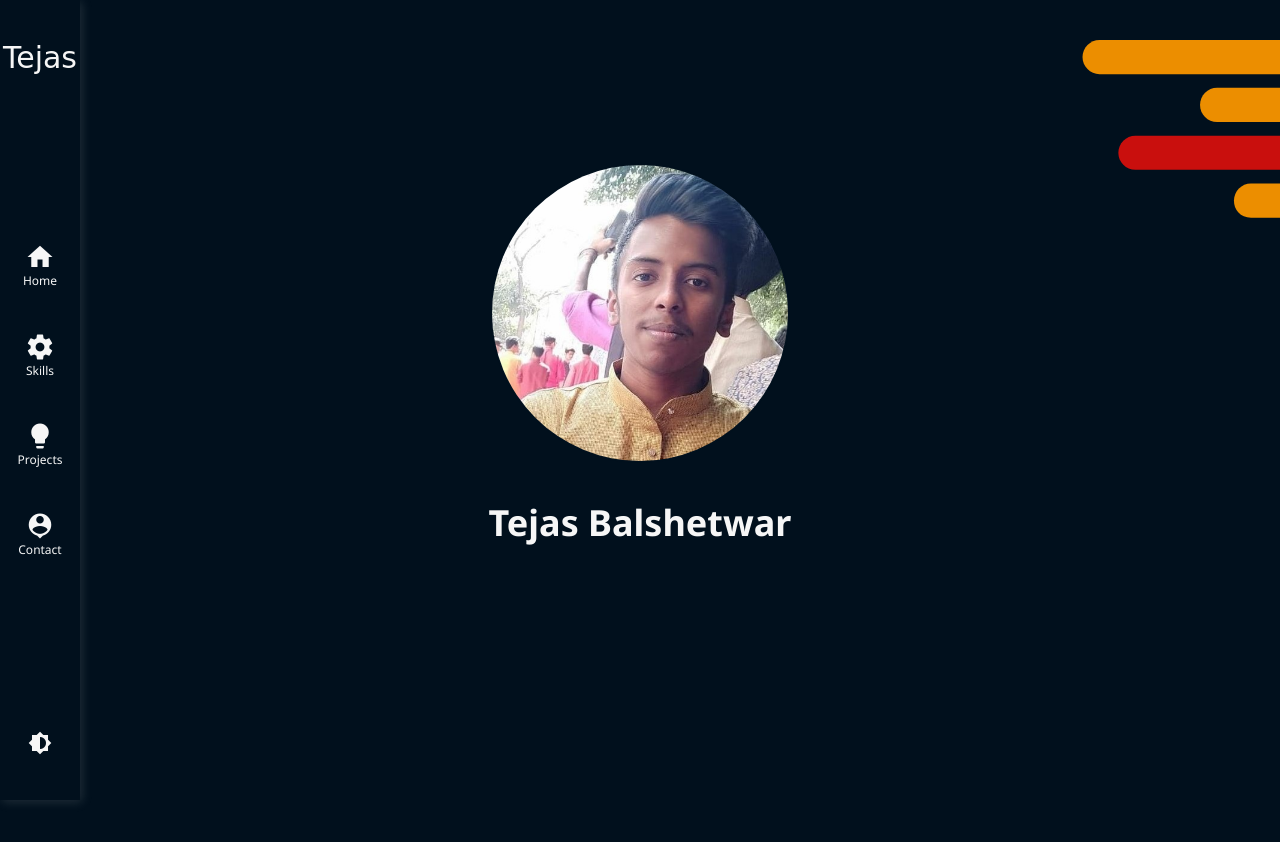
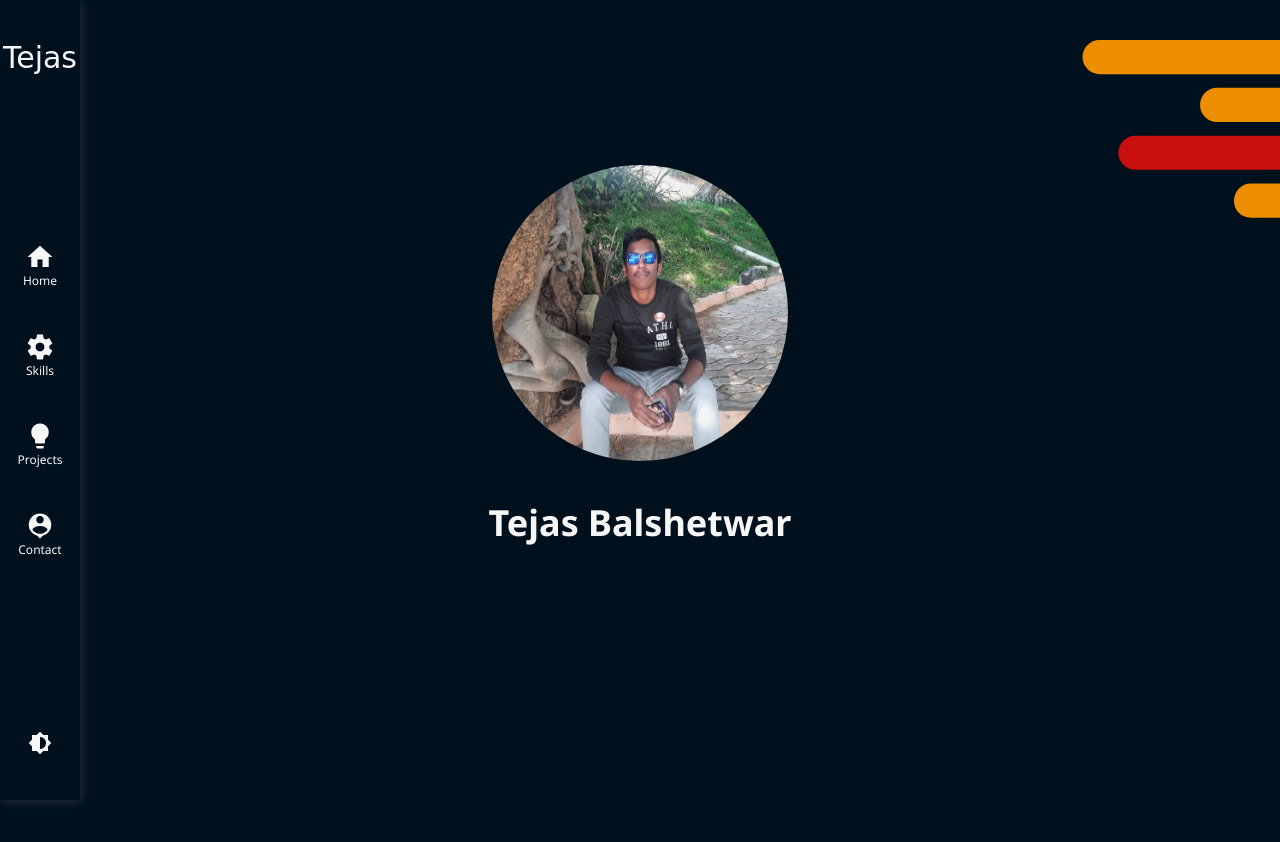
Before and after one commit to TejasBalshetwar/Portfolio-Website, a plain HTML site: page index.html in a window 1280 px wide. Shown: the top 842 px of the page. Drawn offline with nearby package versions, Linux system fonts and the light colour scheme; a web font is replaced by a local one.

Commit message:
Update index.html

```diff
--- a/index.html
+++ b/index.html
@@ -119,7 +119,7 @@
 
     <div class="hero" id="home">
         <div class="hero-img">
-            <img src="./assets/me.jpg" alt="Tejas Balshetwar" class="myphoto">
+            <img src="./assets/me2.jpeg" alt="Tejas Balshetwar" class="myphoto">
         </div>
         <div class="hero-title">
             Tejas Balshetwar
```
